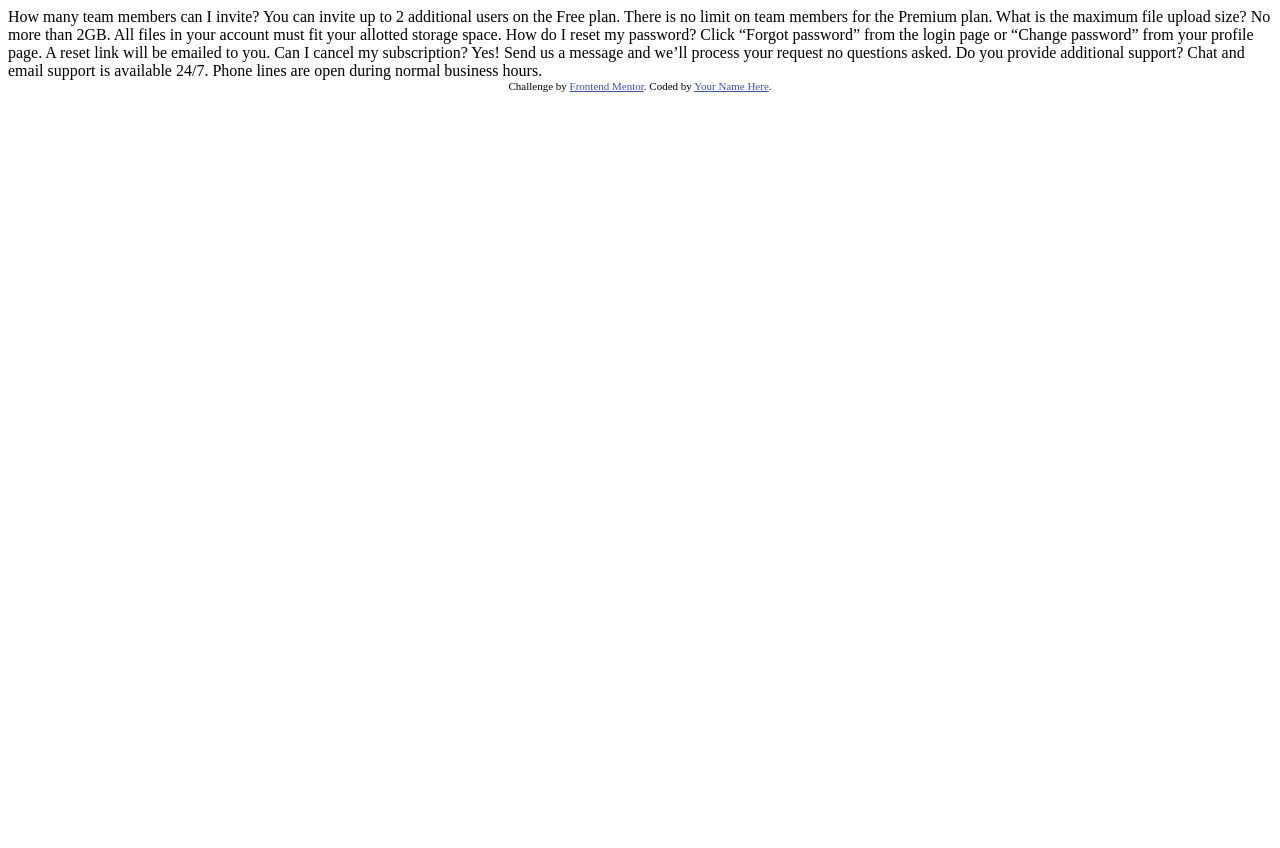
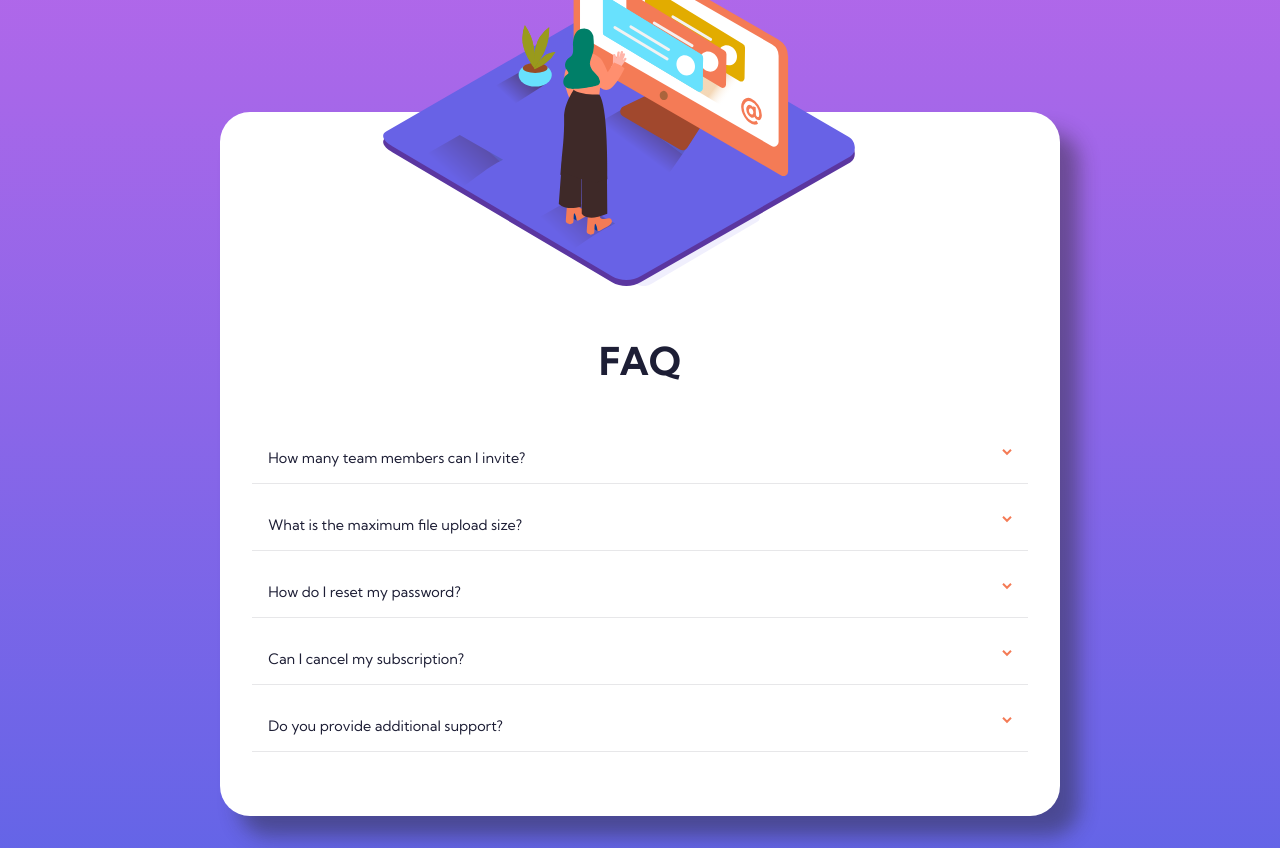
Before and after one commit to Pascale-Cheddar/faq-accordion-card-component, a plain HTML site: page index.html in a window 1280 px wide. Before the commit the page ends 800 px from the top, so only its background shows below. Drawn offline with Linux system fonts and the light colour scheme.

Commit message:
fiddle around and add js

```diff
--- a/index.html
+++ b/index.html
@@ -1,40 +1,197 @@
 <!DOCTYPE html>
 <html lang="en">
-<head>
-  <meta charset="UTF-8">
-  <meta name="viewport" content="width=device-width, initial-scale=1.0"> <!-- displays site properly based on user's device -->
+  <head>
+    <meta charset="UTF-8" />
+    <meta name="viewport" content="width=device-width, initial-scale=1.0" />
+    <!-- displays site properly based on user's device -->
 
-  <link rel="icon" type="image/png" sizes="32x32" href="./images/favicon-32x32.png">
+    <link
+      rel="icon"
+      type="image/png"
+      sizes="32x32"
+      href="./images/favicon-32x32.png"
+    />
+    <link rel="stylesheet" href="style.css" />
+    <script src="script.js"></script>
 
-  <title>Frontend Mentor | FAQ Accordion Card</title>
+    <title>Frontend Mentor | FAQ Accordion Card</title>
+  </head>
+  <body>
+    <main class="card">
+      <img
+        class="card-img-cube"
+        src="./images/illustration-box-desktop.svg"
+        alt="Floating cube."
+      />
+      <picture class="card-img">
+        <source
+          media="(min-width: 1000px)"
+          srcset="./images/illustration-woman-online-desktop.svg"
+        />
+        <img
+          class="card-img-background"
+          src="./images/illustration-woman-online-mobile.svg"
+          alt="Woman staying in front of screen."
+        />
+      </picture>
 
-  <!-- Feel free to remove these styles or customise in your own stylesheet 👍 -->
-  <style>
-    .attribution { font-size: 11px; text-align: center; }
-    .attribution a { color: hsl(228, 45%, 44%); }
-  </style>
-</head>
-<body>
-  How many team members can I invite?
-  You can invite up to 2 additional users on the Free plan. There is no limit on
-  team members for the Premium plan.
+      <section class="faq-accordion">
+        <h1 class="faq-title">FAQ</h1>
+        <ul id="accordion">
+          <li>
+            <button
+              class="btn"
+              aria-controls="content-1"
+              aria-expanded="false"
+              id="accordion-control-1"
+            >
+              How many team members can I invite?
+              <svg
+                class="arrow-svg"
+                width="10"
+                height="7"
+                xmlns="http://www.w3.org/2000/svg"
+              >
+                <path
+                  d="M1 .799l4 4 4-4"
+                  stroke="#F47B56"
+                  stroke-width="2"
+                  fill="none"
+                  fill-rule="evenodd"
+                />
+              </svg>
+            </button>
 
-  What is the maximum file upload size?
-  No more than 2GB. All files in your account must fit your allotted storage space.
+            <div class="acc-item-content" aria-hidden="true" id="content-1">
+              <p>
+                You can invite up to 2 additional users on the Free plan. There
+                is no limit on team members for the Premium plan.
+              </p>
+            </div>
+          </li>
+          <li>
+            <button
+              class="btn"
+              aria-controls="content-2"
+              aria-expanded="false"
+              id="accordion-control-2"
+            >
+              What is the maximum file upload size?<svg
+                class="arrow-svg"
+                width="10"
+                height="7"
+                xmlns="http://www.w3.org/2000/svg"
+              >
+                <path
+                  d="M1 .799l4 4 4-4"
+                  stroke="#F47B56"
+                  stroke-width="2"
+                  fill="none"
+                  fill-rule="evenodd"
+                />
+              </svg>
+            </button>
+            <div class="acc-item-content" aria-hidden="true" id="content-2">
+              <p>
+                No more than 2GB. All files in your account must fit your
+                allotted storage space.
+              </p>
+            </div>
+          </li>
+          <li>
+            <button
+              class="btn"
+              aria-controls="content-3"
+              aria-expanded="false"
+              id="accordion-control-3"
+            >
+              How do I reset my password?<svg
+                class="arrow-svg"
+                width="10"
+                height="7"
+                xmlns="http://www.w3.org/2000/svg"
+              >
+                <path
+                  d="M1 .799l4 4 4-4"
+                  stroke="#F47B56"
+                  stroke-width="2"
+                  fill="none"
+                  fill-rule="evenodd"
+                />
+              </svg>
+            </button>
+            <div class="acc-item-content" aria-hidden="true" id="content-3">
+              <p>
+                Click “Forgot password” from the login page or “Change password”
+                from your profile page. A reset link will be emailed to you.
+              </p>
+            </div>
+          </li>
+          <li>
+            <button
+              class="btn"
+              aria-controls="content-4"
+              aria-expanded="false"
+              id="accordion-control-4"
+            >
+              Can I cancel my subscription?<svg
+                class="arrow-svg"
+                width="10"
+                height="7"
+                xmlns="http://www.w3.org/2000/svg"
+              >
+                <path
+                  d="M1 .799l4 4 4-4"
+                  stroke="#F47B56"
+                  stroke-width="2"
+                  fill="none"
+                  fill-rule="evenodd"
+                />
+              </svg>
+            </button>
+            <div class="acc-item-content" aria-hidden="true" id="content-4">
+              <p>
+                Yes! Send us a message and we’ll process your request no
+                questions asked.
+              </p>
+            </div>
+          </li>
+          <li>
+            <button
+              class="btn"
+              aria-controls="content-5"
+              aria-expanded="false"
+              id="accordion-control-5"
+            >
+              Do you provide additional support?<svg
+                class="arrow-svg"
+                width="10"
+                height="7"
+                xmlns="http://www.w3.org/2000/svg"
+              >
+                <path
+                  d="M1 .799l4 4 4-4"
+                  stroke="#F47B56"
+                  stroke-width="2"
+                  fill="none"
+                  fill-rule="evenodd"
+                />
+              </svg>
+            </button>
+            <div class="acc-item-content" aria-hidden="true" id="content-5">
+              <p>
+                Chat and email support is available 24/7. Phone lines are open
+                during normal business hours.
+              </p>
+            </div>
+          </li>
+        </ul>
+      </section>
+    </main>
 
-  How do I reset my password?
-  Click “Forgot password” from the login page or “Change password” from your profile page.
-  A reset link will be emailed to you.
-
-  Can I cancel my subscription?
-  Yes! Send us a message and we’ll process your request no questions asked.
-
-  Do you provide additional support?
-  Chat and email support is available 24/7. Phone lines are open during normal business hours.
-
-  <div class="attribution">
+    <!-- <div class="attribution">
     Challenge by <a href="https://www.frontendmentor.io?ref=challenge" target="_blank">Frontend Mentor</a>.
     Coded by <a href="#">Your Name Here</a>.
-  </div>
-</body>
+  </div> -->
+  </body>
 </html>
--- /dev/null
+++ b/script.js
@@ -0,0 +1,19 @@
+window.addEventListener("DOMContentLoaded", event => {
+  let buttons = document.querySelectorAll("#accordion button");
+  buttons.forEach(button => {
+    let content = button.nextElementSibling;
+    button.addEventListener("click", event => {
+      if (button.classList.contains("active")) {
+        button.classList.remove("active");
+        button.setAttribute("aria-expanded", false);
+        content.style.maxHeight = null;
+        content.setAttribute("aria-hidden", true);
+      } else {
+        button.classList.add("active");
+        button.setAttribute("aria-expanded", true);
+        content.style.maxHeight = content.scrollHeight + "px";
+        content.setAttribute("aria-hidden", false);
+      }
+    });
+  });
+});
--- /dev/null
+++ b/style.css
@@ -0,0 +1,119 @@
+@import url("https://fonts.googleapis.com/css2?family=Kumbh+Sans:wght@400;700&display=swap");
+* {
+  box-sizing: border-box;
+  margin: 0;
+  padding: 0;
+}
+
+:root {
+  --primary-text-dark-desat-blue: hsl(238, 29%, 16%);
+  --hover-soft-red: hsl(14, 88%, 65%);
+  --background-gradient-1: hsl(273, 75%, 66%);
+  --background-gradient-2: hsl(240, 73%, 65%);
+  --devider-color: hsl(240, 5%, 91%);
+  --very-dark-grayish-blue: hsl(237, 12%, 33%);
+  --dark-grayish-blue: hsl(240, 6%, 50%);
+}
+body {
+  min-height: 100vh;
+  font-size: 62.5%;
+  font-family: "Kumbh Sans", sans-serif;
+  display: flex;
+  justify-content: center;
+  align-items: center;
+  background-image: linear-gradient(
+    to bottom,
+    var(--background-gradient-1),
+    var(--background-gradient-2)
+  );
+  background-repeat: no-repeat;
+}
+
+h1 {
+  font-size: 2.4rem;
+  margin: 3rem 0;
+  text-align: center;
+  color: var(--primary-text-dark-desat-blue);
+}
+
+p {
+  font-size: 0.8rem;
+  margin: 0.5em;
+  color: var(--dark-grayish-blue);
+}
+
+.card-img-cube {
+  display: none;
+}
+
+.card {
+  display: flex;
+  flex-direction: column;
+  position: relative;
+  background-color: white;
+  border-radius: 3em;
+  margin: 7rem 1rem 2rem 1rem;
+  min-width: 25rem;
+
+  box-shadow: 19px 20px 20px 0px hsla(0, 0%, 15%, 0.431);
+}
+.card-img {
+  text-align: center;
+  background: url("../images/bg-pattern-mobile.svg");
+  background-repeat: no-repeat;
+  background-position: center 95%;
+}
+
+.card-img-background {
+  margin: -22% 0 0 -5%;
+}
+
+.faq-accordion {
+  padding: 0 2rem 3rem;
+}
+
+#accordion li {
+  list-style: none;
+}
+
+#accordion button {
+  width: 100%; /* for the bottom border to go till the end*/
+  text-align: left;
+  font-family: "Kumbh Sans", sans-serif;
+  font-size: 0.9rem;
+  font-weight: 400;
+  outline: none;
+  cursor: pointer;
+  background-color: white;
+  padding: 1rem;
+  margin-bottom: 1rem;
+  border: none;
+  border-bottom: 1px solid var(--devider-color);
+  color: var(--primary-text-dark-desat-blue);
+}
+button .arrow-svg {
+  float: right;
+}
+
+#accordion button:hover,
+#accordion button:active {
+  color: var(--primary-text-dark-desat-blue);
+  font-size: 0.9rem;
+  font-weight: 700;
+}
+
+#accordion button:active .arrow-svg {
+  transform: rotate(180deg);
+  transition-duration: 4s;
+}
+
+/* it sets the height of the content divs to 0 (hiding them from view);
+and gives the max-height a transition style and speed.
+this will come in handy when we get to the JavaScript, where we'll change the max-height values
+for our divs when the buttons are clicked. */
+.acc-item-content {
+  padding: 0px 10px;
+  max-height: 0;
+  overflow: hidden;
+  transition: max-height 0.3s ease-out;
+}
```
